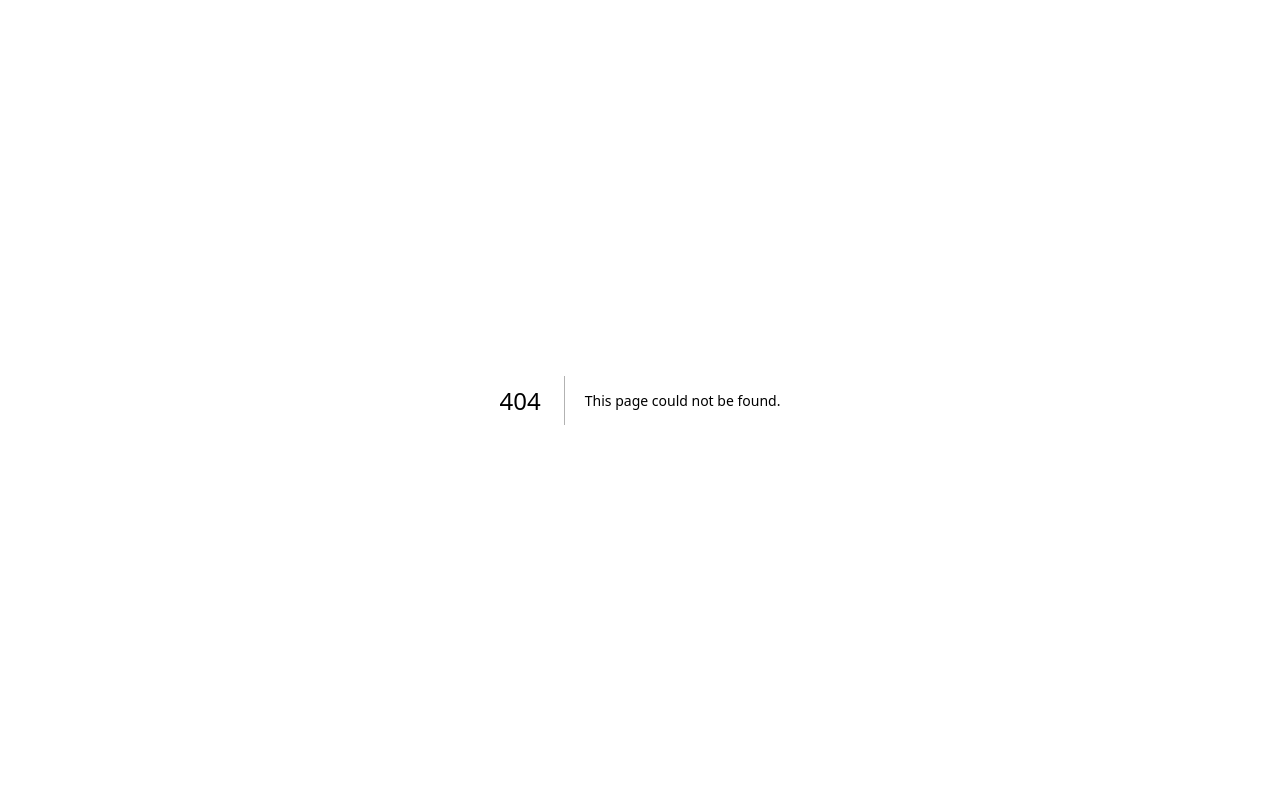
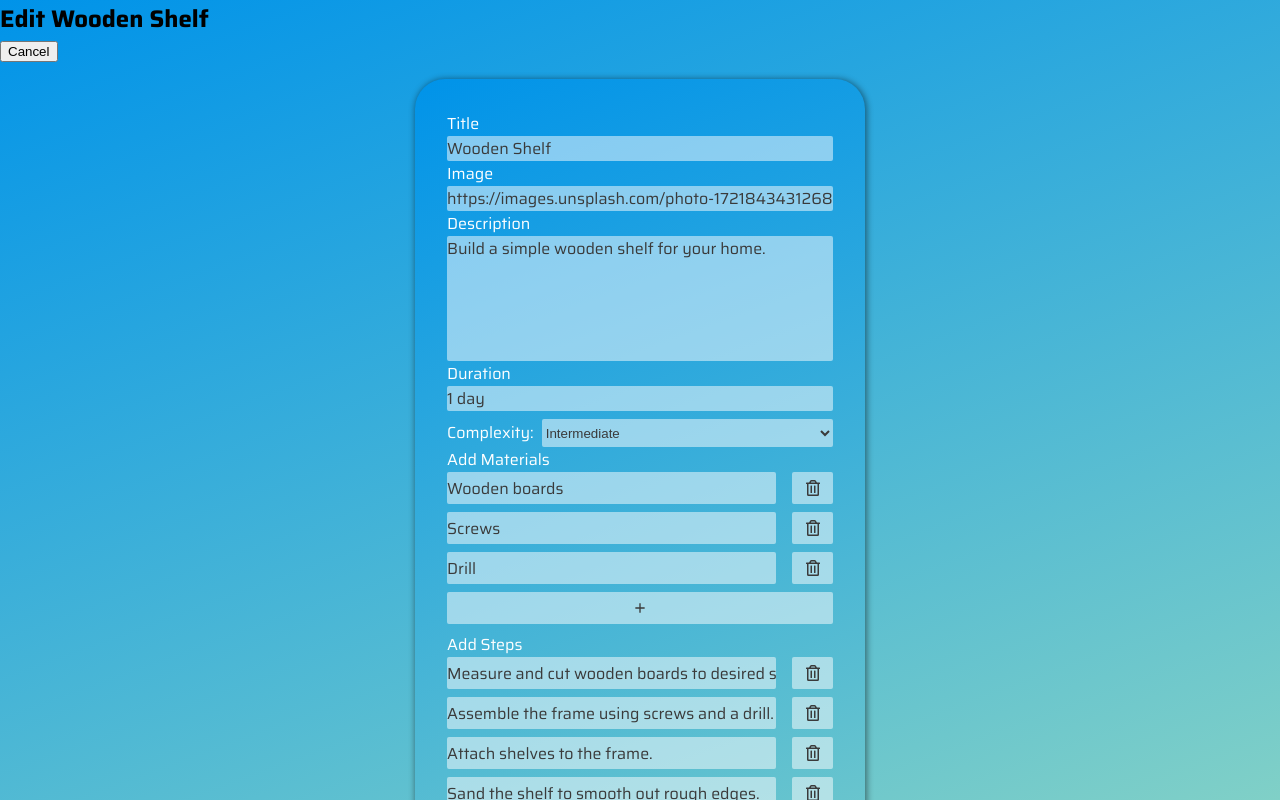
Before and after one commit to eduskx/hammerhart, a Next.js app: page /projects/1/edit in a window 1280 px wide. Before the commit this address had no page. Shown: the top 800 px of the page. Built offline with nearby package versions, Linux system fonts and the light colour scheme.

Commit message:
Add Update Form

```diff
--- a/components/Form/DynamicArrayInput.js
+++ b/components/Form/DynamicArrayInput.js
@@ -6,7 +6,6 @@ import { MdAdd } from "react-icons/md";
 export default function DynamicArrayInput({ label, state, setterFunction }) {
   function handleAddField() {
     setterFunction([...state, ""]);
-    console.log(state);
   }
 
   function handleRemoveField(indexToRemove) {
@@ -18,10 +17,6 @@ export default function DynamicArrayInput({ label, state, setterFunction }) {
     newListItems[index] = event.target.value;
     setterFunction(newListItems);
   }
-
-  // useEffect(() => {
-  //   setterFunction(state);
-  // }, [state, setterFunction]);
 
   return (
     <>
--- a/components/Form/DynamicStepsInput.js
+++ b/components/Form/DynamicStepsInput.js
@@ -18,10 +18,6 @@ export default function DynamicStepsInput({ steps, setSteps }) {
     setSteps(newSteps);
   }
 
-  // useEffect(() => {
-  //   setSteps(steps);
-  // }, [steps, setSteps]);
-
   return (
     <>
       <label htmlFor={steps}>Add Steps</label>
@@ -33,7 +29,7 @@ export default function DynamicStepsInput({ steps, setSteps }) {
             onChange={(event) => handleChange(index, event)}
             type="text"
           />
-          <StyledButton onClick={() => handleRemoveField(object.id)}>
+          <StyledButton onClick={() => handleRemoveField(step.id)}>
             <FaRegTrashAlt />
           </StyledButton>
         </StyledStepsWrapper>
--- a/components/Form/index.js
+++ b/components/Form/index.js
@@ -3,12 +3,18 @@ import { useState } from "react";
 import DynamicArrayInput from "@/components/Form/DynamicArrayInput";
 import DynamicStepsInput from "@/components/Form/DynamicStepsInput";
 
-export default function Form({ setNewProjects, projects }) {
-  const [materials, setMaterials] = useState([""]);
-  const [steps, setSteps] = useState([{ id: "1", description: "" }]);
-
-  // const [materials, setMaterials] = useState([]);
-  // const [steps, setSteps] = useState([]);
+export default function Form({
+  setNewProjects,
+  projects,
+  defaultData,
+  onSubmit,
+  materials: updatedMaterials,
+  steps: updatedSteps,
+}) {
+  const [materials, setMaterials] = useState(updatedMaterials || [""]);
+  const [steps, setSteps] = useState(
+    updatedSteps || [{ id: "1", description: "" }]
+  );
 
   function handleSubmit(event) {
     event.preventDefault();
@@ -20,7 +26,6 @@ export default function Form({ setNewProjects, projects }) {
     newProject.steps = steps;
 
     setNewProjects([newProject, ...projects]);
-    console.log(newProject);
 
     event.target.reset();
     setMaterials([""]);
@@ -28,9 +33,15 @@ export default function Form({ setNewProjects, projects }) {
   }
 
   return (
-    <StyledForm onSubmit={handleSubmit}>
+    <StyledForm onSubmit={onSubmit || handleSubmit}>
       <label htmlFor="title">Title</label>
-      <StyledInput required id="title" name="title" type="text" />
+      <StyledInput
+        required
+        id="title"
+        name="title"
+        type="text"
+        defaultValue={defaultData?.title}
+      />
 
       <label htmlFor="imageUrl">Image</label>
       <StyledInput
@@ -41,14 +52,31 @@ export default function Form({ setNewProjects, projects }) {
       />
 
       <label htmlFor="description">Description</label>
-      <StyledTextarea id="description" name="description" rows={5} cols={30} />
+      <StyledTextarea
+        id="description"
+        name="description"
+        rows={5}
+        cols={30}
+        defaultValue={defaultData?.description}
+      />
 
       <label htmlFor="duration">Duration</label>
-      <StyledInput required id="duration" name="duration" type="test" />
+      <StyledInput
+        required
+        id="duration"
+        name="duration"
+        type="test"
+        defaultValue={defaultData?.duration}
+      />
 
       <StyledDropDownWrapper>
         <label htmlFor="complexity">Complexity: </label>
-        <StyledDropdown required id="complexity" name="complexity">
+        <StyledDropdown
+          required
+          id="complexity"
+          name="complexity"
+          defaultValue={defaultData?.complexity}
+        >
           <option value="">Please select a complexity level</option>
           <option value="Beginner">Beginner</option>
           <option value="Intermediate">Intermediate</option>
@@ -56,14 +84,11 @@ export default function Form({ setNewProjects, projects }) {
         </StyledDropdown>
       </StyledDropDownWrapper>
 
-      {/* <StyledParagraph>Add Materials</StyledParagraph> */}
       <DynamicArrayInput
         label="Add Materials"
         state={materials}
         setterFunction={setMaterials}
       />
-
-      {/* <StyledParagraph>Add Steps</StyledParagraph> */}
       <DynamicStepsInput steps={steps} setSteps={setSteps} />
 
       <StyledSubmitButton type="submit">Submit</StyledSubmitButton>
--- a/package.json
+++ b/package.json
@@ -12,6 +12,7 @@
   "dependencies": {
     "eslint": "8.44.0",
     "eslint-config-next": "13.4.8",
+    "local-storage": "^2.0.0",
     "next": "13.4.8",
     "next-images": "^1.8.5",
     "react": "18.2.0",
@@ -19,7 +20,8 @@
     "react-icons": "^5.2.1",
     "react-native-webview": "^13.10.5",
     "styled-components": "^6.0.2",
-    "uid": "^2.0.2"
+    "uid": "^2.0.2",
+    "use-local-storage-state": "^19.3.1"
   },
   "devDependencies": {
     "@svgr/webpack": "^8.0.1",
--- /dev/null
+++ b/pages/projects/[id]/edit.js
@@ -0,0 +1,52 @@
+import { useRouter } from "next/router";
+import Form from "@/components/Form";
+import Link from "next/link";
+
+export default function Edit({ projects, setNewProjects }) {
+  const router = useRouter();
+  const { id } = router.query;
+
+  const projectData = projects.find((project) => project.id === id);
+
+  if (!projectData) {
+    return <h1>No project found</h1>;
+  }
+
+  const { title, materials, steps, id: updateId } = projectData;
+  console.log("materials: ", materials);
+
+  function editProject(event) {
+    event.preventDefault();
+
+    const formData = new FormData(event.target);
+    const newProject = Object.fromEntries(formData);
+    newProject.id = updateId;
+    newProject.materials = materials;
+    newProject.steps = steps;
+    console.log("newProject: ", newProject);
+
+    const updatedProjects = projects.map((project) =>
+      project.id === id ? newProject : project
+    );
+
+    console.log("updatedProjects:", updatedProjects);
+
+    const newProjectUpdated = setNewProjects(updatedProjects);
+    console.log("newProjectUpdated: ", newProjectUpdated);
+
+    router.back();
+  }
+
+  return (
+    <>
+      <h2>{`Edit ${title}`}</h2>
+      <button onClick={() => router.back()}>Cancel</button>
+      <Form
+        onSubmit={editProject}
+        defaultData={projectData}
+        materials={materials}
+        steps={steps}
+      />
+    </>
+  );
+}
```
Also changed, not shown: pages/projects/[id]/index.js (+11 -8 lines), 1 other file (tests, documents, lock files or other folders).
